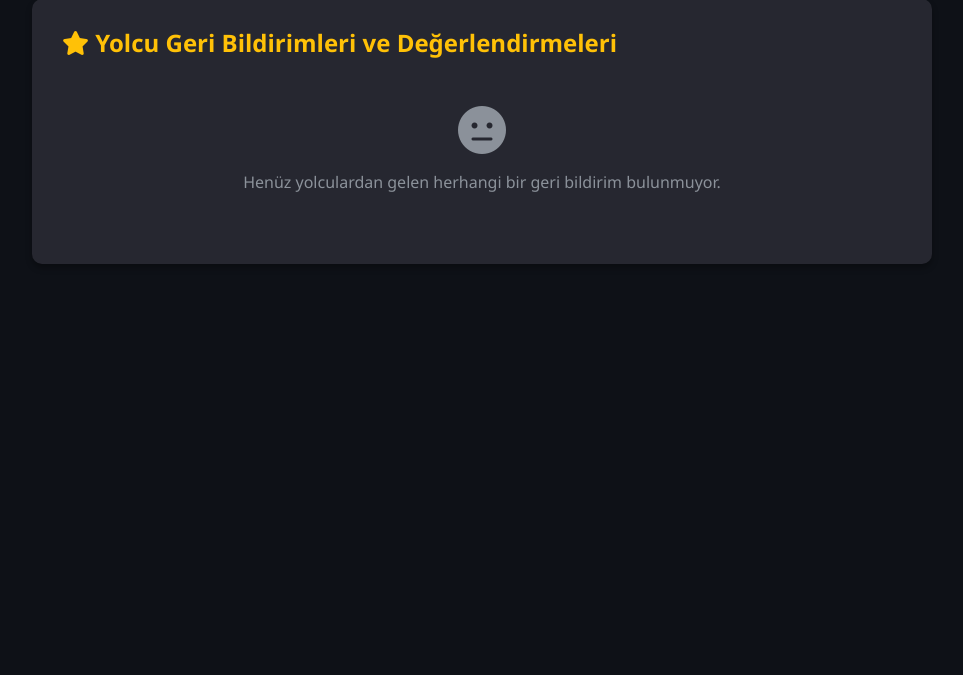
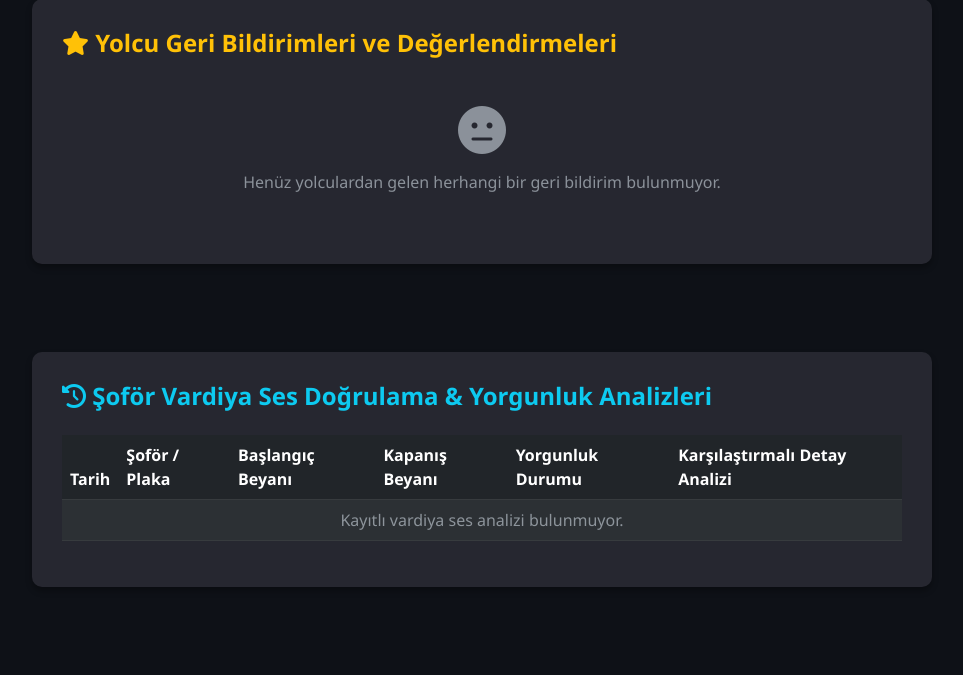
Before and after one commit to AhmetCol11/-Trust-fleet, a Flask app: template app/templates/admin.html in a window 1280 px wide. Shown: the part 442-1117 px from the top of the page, without its empty margins (158-1121 px from the left). Before the commit the page ends 706 px from the top, so only its background shows below. Run offline with Flask 3, Linux system fonts and the light colour scheme; the template is opened without the code that fills it, so the values that code supplies are empty.

Commit message:
refactor: integrate detailed shift analysis logs into admin dashboard

```diff
--- a/app/admin/routes.py
+++ b/app/admin/routes.py
@@ -2,11 +2,12 @@ from flask import render_template
 from flask_login import login_required
 from app import db
 from app.admin import bp
-from app.models import Alarm, SesLog, YolcuYorum
+from app.models import Alarm, SesLog, YolcuYorum, VardiyaSesKaydi
 
 @bp.route('/admin')
 def admin_panel():
     alarmlar = db.session.scalars(db.select(Alarm).order_by(Alarm.alarm_id.desc())).all()
     loglar = db.session.scalars(db.select(SesLog).order_by(SesLog.log_id.desc())).all()
     yorumlar = db.session.scalars(db.select(YolcuYorum).order_by(YolcuYorum.id.desc())).all()
-    return render_template('admin.html', title='Merkez Yönetim', alarmlar=alarmlar, loglar=loglar, yorumlar=yorumlar)
+    vardiya_kayitlari = db.session.scalars(db.select(VardiyaSesKaydi).order_by(VardiyaSesKaydi.id.desc())).all()
+    return render_template('admin.html', title='Merkez Yönetim', alarmlar=alarmlar, loglar=loglar, yorumlar=yorumlar, vardiya_kayitlari=vardiya_kayitlari)
--- a/app/templates/admin.html
+++ b/app/templates/admin.html
@@ -143,4 +143,64 @@
         </div>
     </div>
 </div>
+
+<div class="row mt-4">
+    <div class="col-12 mb-4">
+        <div class="streamlit-container mt-0">
+            <h4 class="text-info fw-bold mb-4"><i class="fa-solid fa-clock-rotate-left"></i> Şoför Vardiya Ses Doğrulama & Yorgunluk Analizleri</h4>
+            <div class="table-responsive">
+                <table class="table table-dark table-hover table-striped align-middle">
+                    <thead>
+                        <tr>
+                            <th>Tarih</th>
+                            <th>Şoför / Plaka</th>
+                            <th>Başlangıç Beyanı</th>
+                            <th>Kapanış Beyanı</th>
+                            <th>Yorgunluk Durumu</th>
+                            <th>Karşılaştırmalı Detay Analizi</th>
+                        </tr>
+                    </thead>
+                    <tbody>
+                        {% for vk in vardiya_kayitlari %}
+                        <tr>
+                            <td><small class="text-secondary"><i class="fa-solid fa-calendar-day"></i> {{ vk.tarih_saat }}</small></td>
+                            <td>
+                                <span class="fw-bold text-light">{{ vk.sofor.ad }} {{ vk.sofor.soyad }}</span>
+                                <br>
+                                <span class="badge bg-secondary mt-1">{{ vk.sofor.arac_plaka }}</span>
+                            </td>
+                            <td>
+                                <div class="text-wrap small text-light opacity-75" style="max-width: 200px;">
+                                    <i>"{{ vk.baslangic_metni or 'Kayıt bulunamadı' }}"</i>
+                                </div>
+                            </td>
+                            <td>
+                                <div class="text-wrap small text-light opacity-75" style="max-width: 200px;">
+                                    <i>"{{ vk.bitis_metni or 'Devam ediyor...' }}"</i>
+                                </div>
+                            </td>
+                            <td>
+                                {% if 'NORMAL' in vk.analiz_sonucu or 'DİNÇ' in vk.analiz_sonucu or 'İyi' in vk.analiz_sonucu %}
+                                    <span class="badge bg-success bg-opacity-25 text-success border border-success border-opacity-50 px-3 py-2 fw-bold"><i class="fa-solid fa-circle-check"></i> {{ vk.analiz_sonucu }}</span>
+                                {% elif 'YORGUN' in vk.analiz_sonucu or 'RİSK' in vk.analiz_sonucu or 'Kötü' in vk.analiz_sonucu %}
+                                    <span class="badge bg-danger bg-opacity-25 text-danger border border-danger border-opacity-50 px-3 py-2 fw-bold"><i class="fa-solid fa-triangle-exclamation"></i> {{ vk.analiz_sonucu }}</span>
+                                {% else %}
+                                    <span class="badge bg-warning bg-opacity-25 text-warning border border-warning border-opacity-50 px-3 py-2 fw-bold"><i class="fa-solid fa-circle-question"></i> {{ vk.analiz_sonucu }}</span>
+                                {% endif %}
+                            </td>
+                            <td>
+                                <div class="p-2 rounded bg-dark border border-secondary small text-light" style="max-width: 400px; font-family: monospace; font-size: 0.85rem; line-height: 1.4;">
+                                    {{ vk.analiz_detay | safe if vk.analiz_detay else 'Devam eden vardiya için henüz karşılaştırmalı kapanış analizi yapılmadı.' }}
+                                </div>
+                            </td>
+                        </tr>
+                        {% else %}
+                        <tr><td colspan="6" class="text-center text-muted">Kayıtlı vardiya ses analizi bulunmuyor.</td></tr>
+                        {% endfor %}
+                    </tbody>
+                </table>
+            </div>
+        </div>
+    </div>
+</div>
 {% endblock %}
```
